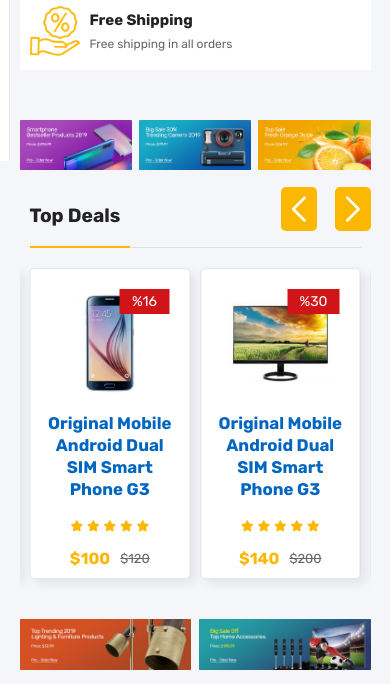
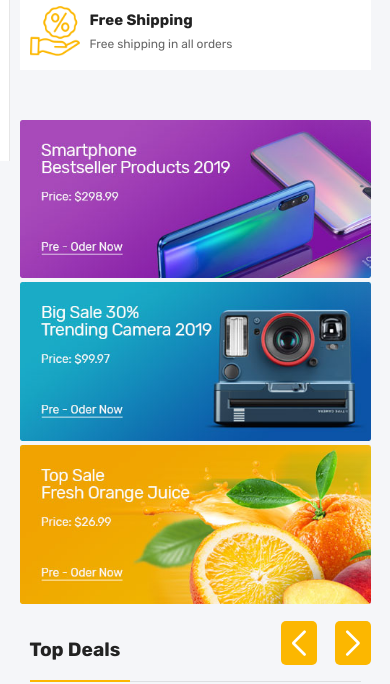
Before and after one commit to moe3eed201/E-commerce, a plain HTML site: page index.html in a window 390 px wide. Shown: the part 683-1367 px from the top of the page. Drawn offline with nearby package versions, Linux system fonts and the light colour scheme.

Commit message:
Update style.css

```diff
--- a/css/style.css
+++ b/css/style.css
@@ -433,6 +433,28 @@ header .links .login_signup a {
 
 .banner .container .banner_img img {
     width: 100%;
+}
+@media (max-width: 767px) {
+    .banner .container {
+        display: flex;
+        flex-direction: column;
+    }
+    .banner .container .banner_img {
+        position: relative;
+        width: 100%;
+    }
+    .banner_2.banner .container .banner_img {
+        width: 100%;
+        position: relative;
+    }
+    .banner .container .banner_img img {
+        width: 100%;
+        object-fit: cover;
+    }
+    .banner .container .none {
+        display: none;
+    }
+
 }
 
 .banner .glass_hover {
```
